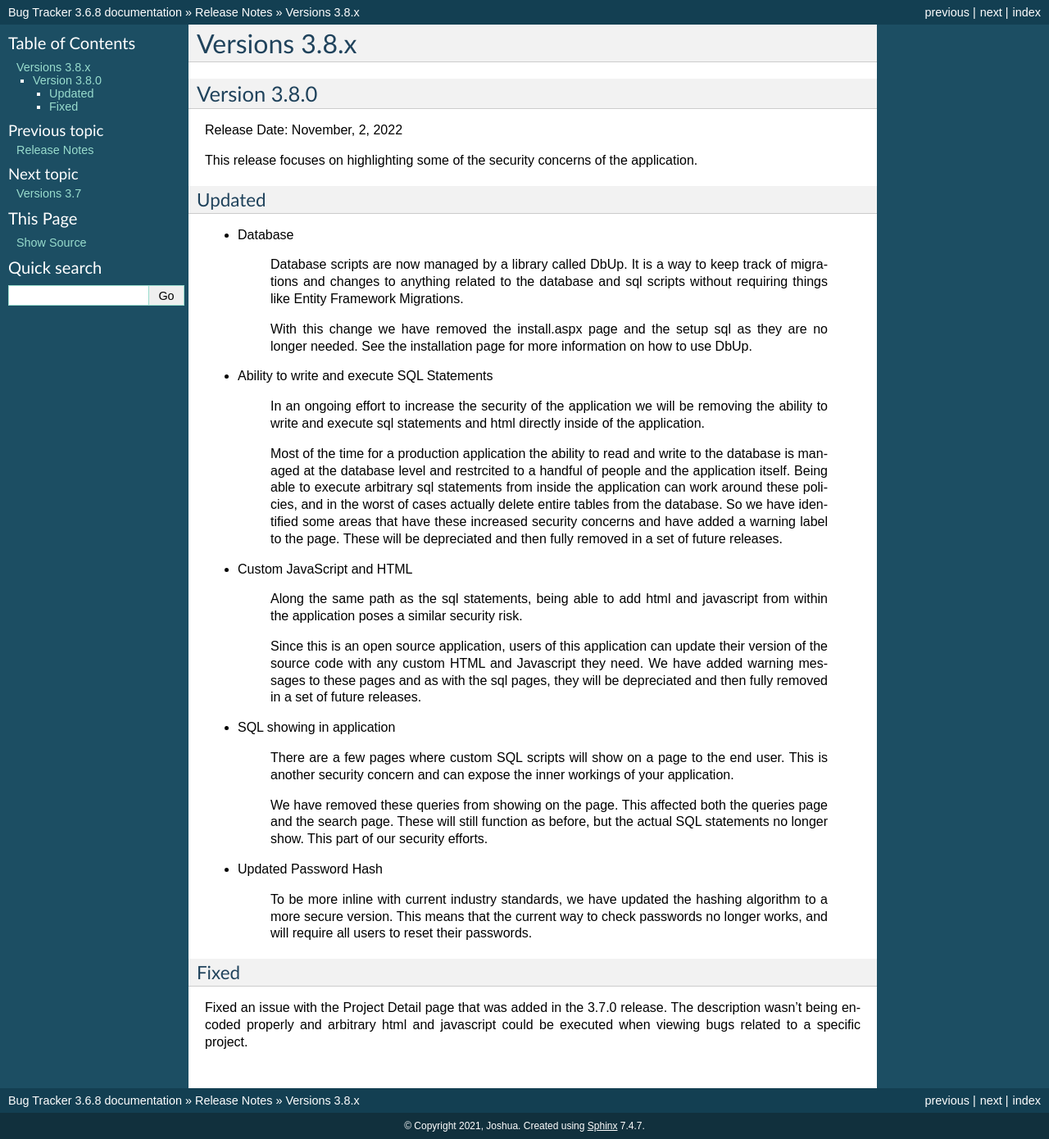
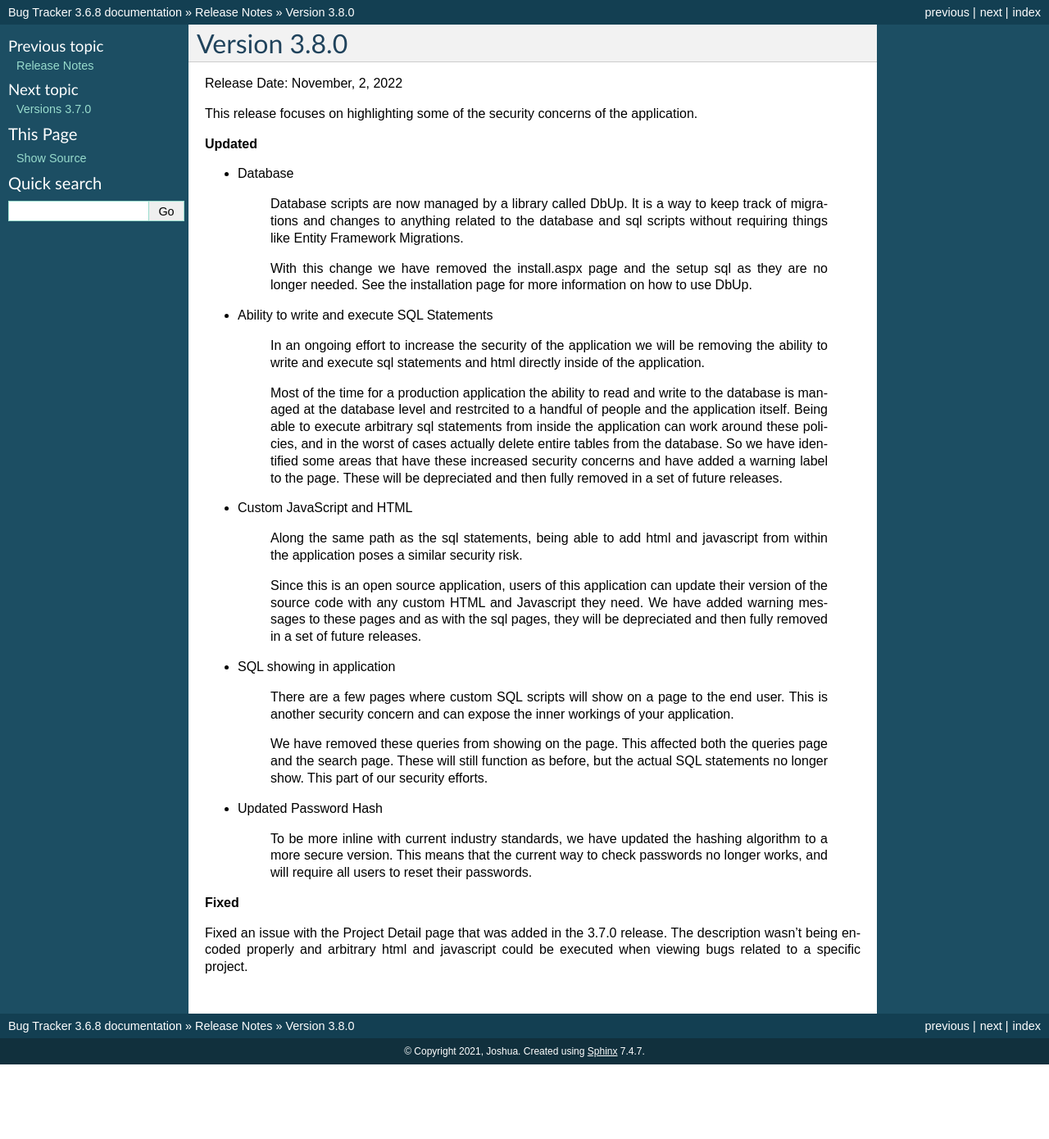
Before and after one commit to Displace99/Bug-Tracker, a Sphinx documentation site: the page built from docs/source/release-notes/v-38x.rst, in a window 1280 px wide. Shown: the whole page at 82% size. Built offline with Sphinx 7.4.7, drawn with Linux system fonts in a browser that asks for light colours; after the commit the page ends 1299 px from its top, so only the background shows below that.

Commit message:
Updates formatting on page to be consistent

```diff
--- a/docs/source/release-notes/v-37x.rst
+++ b/docs/source/release-notes/v-37x.rst
@@ -1,9 +1,7 @@
 ==============
-Versions 3.7
+Versions 3.7.0
 ==============
 
-Version 3.7.0
-=============
 Release Date: December 22, 2021
 
 It's been almost 2 years since the last release. Although this isn't a major release in regards to functionality, this release is setting the foundation for larger changes in the future.
--- a/docs/source/release-notes/v-38x.rst
+++ b/docs/source/release-notes/v-38x.rst
@@ -1,16 +1,11 @@
-##############
-Versions 3.8.x
-##############
-
-**************
+==============
 Version 3.8.0
-**************
+==============
 Release Date: November, 2, 2022
 
 This release focuses on highlighting some of the security concerns of the application.
 
-Updated
-=========
+**Updated**
 
 * Database
 
@@ -41,7 +36,6 @@ Updated
     To be more inline with current industry standards, we have updated the hashing algorithm to a more secure version. This means that the current way to check passwords no longer works, and will require all users to reset their passwords.
 
 
-Fixed
-======
+**Fixed**
 
 Fixed an issue with the Project Detail page that was added in the 3.7.0 release. The description wasn't being encoded properly and arbitrary html and javascript could be executed when viewing bugs related to a specific project.
```
